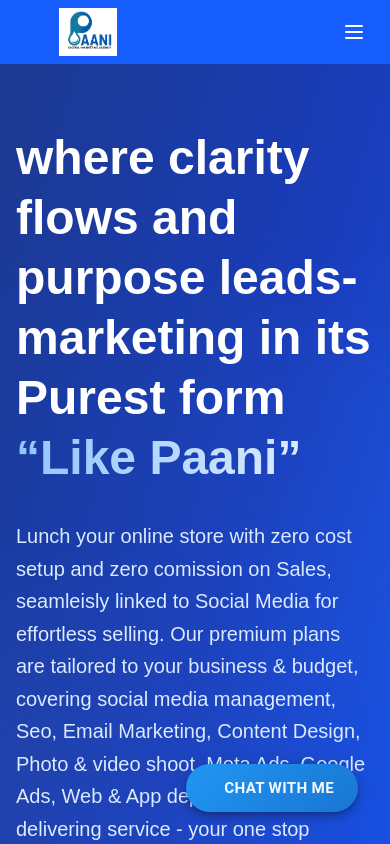
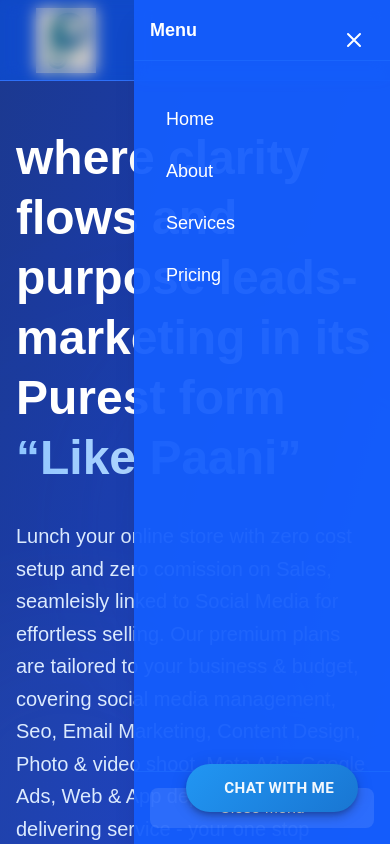
Before and after one commit to Kisoft-Tech-Solutions/paani_portfolio, a Next.js app: page / in a window 390 px wide. Both pictures are taken after a click on the button "Toggle Menu". Shown: the top 844 px of the page. Built offline with nearby package versions, Linux system fonts and the light colour scheme; some icons are missing.

Commit message:
made the header and the mobile menu button ui

```diff
--- a/src/components/common/Header.tsx
+++ b/src/components/common/Header.tsx
@@ -1,48 +1,146 @@
+'use client';
+
 import Image from 'next/image';
 import Link from 'next/link';
+import { motion } from 'framer-motion';
+import { useState } from 'react';
 
 const Header = () => {
+  const [isOpen, setIsOpen] = useState(false);
+
+  const toggleMenu = () => setIsOpen(!isOpen);
+
   return (
-    <header className="fixed top-0 w-full bg-blue-600 text-white z-50">
+    <motion.header
+      initial={{ y: -100 }}
+      animate={{ y: 0 }}
+      className="fixed top-0 w-full bg-blue-600/95 backdrop-blur-sm border-b border-blue-300/20 z-50"
+    >
       <div className="container mx-auto px-4">
-        <div className="flex items-center justify-between h-16 md:h-20">
-          <Link href="/" className="flex items-center h-full py-2">
-            <div className="relative h-full aspect-[3/1]">
+        <div className="flex items-center justify-between h-20">
+          <Link href="/" className="group">
+            <motion.div
+              whileHover={{ scale: 1.05 }}
+              transition={{ type: "spring", stiffness: 400 }}
+              className="relative w-[100px] h-[65px]"
+            >
               <Image
-                src="/logo.jpeg"
+                src="/paani.jpeg"
                 alt="Paani Digital Marketing"
                 fill
                 className="object-contain"
                 priority
-                sizes="(max-width: 768px) 100px, 150px"
+                sizes="(max-width: 768px) 120px, 150px"
+                quality={100}
               />
-            </div>
+            </motion.div>
           </Link>
 
+          {/* Desktop Navigation */}
           <nav className="hidden md:flex items-center space-x-8">
-            <Link href="/" className="hover:text-blue-200 transition-colors font-medium">
-              Home
-            </Link>
-            <Link href="/about" className="hover:text-blue-200 transition-colors font-medium">
-              About
-            </Link>
-            <Link href="/services" className="hover:text-blue-200 transition-colors font-medium">
-              Services
-            </Link>
-            <Link href="/pricing" className="hover:text-blue-200 transition-colors font-medium">
-              Pricing
-            </Link>
+            {['Home', 'About', 'Services', 'Pricing'].map((item) => (
+              <Link
+                key={item}
+                href={item === 'Home' ? '/' : `/${item.toLowerCase()}`}
+                className="text-white hover:text-blue-200 transition-colors font-medium"
+              >
+                {item}
+              </Link>
+            ))}
           </nav>
 
           {/* Mobile Menu Button */}
-          <button className="md:hidden p-2">
-            <svg className="w-6 h-6" fill="none" stroke="currentColor" viewBox="0 0 24 24">
-              <path strokeLinecap="round" strokeLinejoin="round" strokeWidth={2} d="M4 6h16M4 12h16m-16 6h16" />
-            </svg>
-          </button>
+          <motion.button
+            whileHover={{ scale: 1.05 }}
+            whileTap={{ scale: 0.95 }}
+            onClick={toggleMenu}
+            className="md:hidden p-2 text-white z-50"
+            aria-label="Toggle Menu"
+          >
+            <motion.svg
+              className="w-6 h-6"
+              fill="none"
+              stroke="currentColor"
+              viewBox="0 0 24 24"
+              animate={isOpen ? "open" : "closed"}
+              variants={{
+                open: { rotate: 180 },
+                closed: { rotate: 0 }
+              }}
+            >
+              <motion.path
+                strokeLinecap="round"
+                strokeLinejoin="round"
+                strokeWidth={2}
+                variants={{
+                  closed: { d: "M4 6h16M4 12h16M4 18h16" },
+                  open: { d: "M6 18L18 6M6 6l12 12" }
+                }}
+              />
+            </motion.svg>
+          </motion.button>
+
+          {/* Mobile Menu - Updated */}
+          <motion.div
+            initial={{ x: '100%' }}
+            animate={{ x: isOpen ? 0 : '100%' }}
+            transition={{ type: "spring", bounce: 0, duration: 0.4 }}
+            className="fixed top-0 right-0 h-screen w-64 bg-blue-600/95 backdrop-blur-sm md:hidden z-40 shadow-xl"
+          >
+            <div className="flex flex-col h-full">
+              {/* Menu Header */}
+              <div className="p-4 border-b border-blue-500/30">
+                <h2 className="text-white font-semibold text-lg">Menu</h2>
+              </div>
+
+              {/* Navigation Links */}
+              <nav className="flex flex-col py-8 px-4">
+                {['Home', 'About', 'Services', 'Pricing'].map((item, index) => (
+                  <motion.div
+                    key={item}
+                    initial={{ x: 50, opacity: 0 }}
+                    animate={{ x: 0, opacity: 1 }}
+                    transition={{ delay: 0.1 * index }}
+                  >
+                    <Link
+                      href={item === 'Home' ? '/' : `/${item.toLowerCase()}`}
+                      onClick={toggleMenu}
+                      className="flex items-center space-x-2 text-white hover:bg-blue-500/20 px-4 py-3 rounded-lg transition-all duration-200"
+                    >
+                      {/* You can add icons here if needed */}
+                      <span className="text-lg font-medium">{item}</span>
+                    </Link>
+                  </motion.div>
+                ))}
+              </nav>
+
+              {/* Menu Footer */}
+              <div className="mt-auto p-4 border-t border-blue-500/30">
+                <motion.button
+                  whileHover={{ scale: 1.05 }}
+                  whileTap={{ scale: 0.95 }}
+                  onClick={toggleMenu}
+                  className="w-full py-2 px-4 rounded-lg bg-white/10 text-white hover:bg-white/20 transition-colors"
+                >
+                  Close Menu
+                </motion.button>
+              </div>
+            </div>
+          </motion.div>
+
+          {/* Backdrop */}
+          {isOpen && (
+            <motion.div
+              initial={{ opacity: 0 }}
+              animate={{ opacity: 1 }}
+              exit={{ opacity: 0 }}
+              onClick={toggleMenu}
+              className="fixed inset-0 bg-black/20 backdrop-blur-sm md:hidden z-30"
+            />
+          )}
         </div>
       </div>
-    </header>
+    </motion.header>
   );
 };
 
```
Also changed, not shown: public/paani.jpeg (added).
